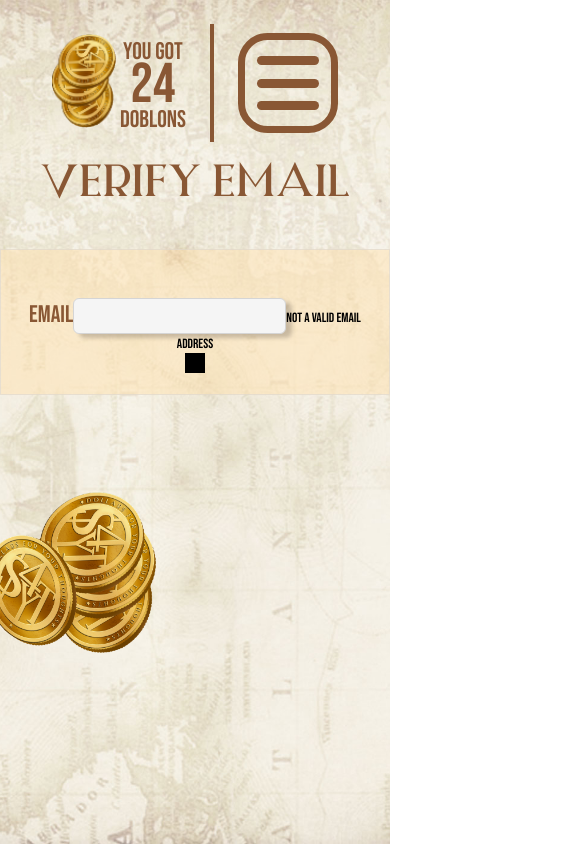
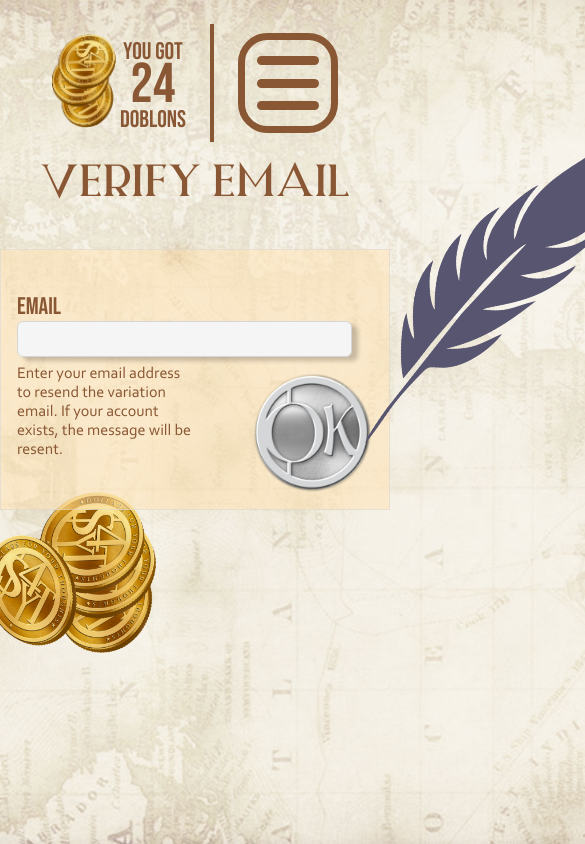
Before and after one commit to buildingu/s4yt_fe_2024, a React (Create React App) app: page /register/verify-email in a window 390 px wide. Shown: the top 844 px of the page, 585 px wide, since content can reach past the window. Built offline with nearby package versions, Linux system fonts and the light colour scheme.

Commit message:
Register from Spinner(loader) styles, global form styles has been added for other forms, and resend verify email form completed.

```diff
--- a/src/components/forms/user/index.tsx
+++ b/src/components/forms/user/index.tsx
@@ -98,13 +98,13 @@ const UserForm: React.FC<Props> = ({
       //  ...(user.id && { ...user }),
     });
 
-  useEffect(() => {
-    console.log("currentData", currentData);
-  }, [currentData]);
+  // useEffect(() => {
+  //   console.log("currentData", currentData);
+  // }, [currentData]);
 
-  useEffect(() => {
-    console.log("formOptions", formOptions);
-  }, [formOptions]);
+  // useEffect(() => {
+  //   console.log("formOptions", formOptions);
+  // }, [formOptions]);
 
   // useEffect(() => {
   //   console.log("form", form);
@@ -251,7 +251,7 @@ const UserForm: React.FC<Props> = ({
             autoComplete="off"
             required
           />
-          <small>Not a valid email address</small>
+          <small className="formError">Not a valid email address</small>
         </div>
 
         {/* This is for the register. */}
@@ -273,7 +273,9 @@ const UserForm: React.FC<Props> = ({
                 maxLength={24}
                 required
               />
-              <small>Must be between 8 and 24 characters</small>
+              <small className="formError">
+                Must be between 8 and 24 characters
+              </small>
             </div>
             <div role="presentation">
               <label htmlFor="password_confirmation">
@@ -291,7 +293,7 @@ const UserForm: React.FC<Props> = ({
                 maxLength={24}
                 required
               />
-              <small>Passwords do not match</small>
+              <small className="formError">Passwords do not match</small>
             </div>
           </span>
         )}
@@ -496,7 +498,7 @@ const UserForm: React.FC<Props> = ({
           <Link to="/login" className="fade move">
             Already have a account?
           </Link>
-          <button type="submit" disabled={form.processing} />
+          <button type="submit" className="okBtn" disabled={form.processing} />
         </div>
       </form>
     </>
--- a/src/components/forms/user/styles.module.css
+++ b/src/components/forms/user/styles.module.css
@@ -1,9 +1,4 @@
 /* TODO: Two different css files for register and profile...? */
-:root {
-  --_error: #ff3939;
-}
-/* TODO: Make better default styles...? */
-
 .detail {
   font-size: 20px;
   color: var(--pbrown);
@@ -76,31 +71,18 @@
   width: 100%;
   line-height: 2;
 }
-.form div input:disabled,
-.form div select:disabled {
-  opacity: 0.9;
-}
 .form > div:nth-of-type(5) select {
   max-width: 35.8%;
 }
 
 .form div small {
   position: absolute;
-  font-family: Arial;
-  font-weight: 700;
-  white-space: nowrap;
-}
-.form div small:not(.notFoundMsg) {
-  display: none;
-  position: absolute;
   bottom: -6px;
-  padding: 5px;
-  font-size: 10px;
-  color: var(--white);
-  background: var(--_error);
 }
 .form div small.notFoundMsg {
   bottom: -19px;
+  font-family: Arial;
+  font-weight: 700;
   font-size: 11px;
   color: var(--black);
 }
@@ -109,15 +91,6 @@
 }
 .form div:nth-of-type(5) small.notFoundMsg {
   left: 97px;
-}
-.form div input[data-valid="false"],
-.form div select[data-valid="false"]
-/* .error  */ {
-  border: 1px solid var(--_error);
-}
-.form div input[data-valid="false"] + small,
-.form span:first-of-type div input[matching-passwords="false"] + small {
-  display: block;
 }
 .form > div:nth-of-type(2) input[data-valid="false"] + small,
 .form span:first-of-type div:first-of-type input[data-valid="false"] + small {
@@ -139,35 +112,40 @@
   margin-right: 1rem;
 }
 
-.form div button {
-  position: relative;
-  width: 120px;
-  height: 120px;
-  background: url("../../../static/ok-btn-normal.png") no-repeat center
-    center/contain;
-  border-radius: 60px 60px;
-  cursor: pointer;
+.form div :global(.spinner) {
+  position: absolute;
+  top: 10px;
 }
-.form div button:before {
-  position: absolute;
-  bottom: 30px;
-  right: -220px;
-  width: 200px;
-  height: 341px;
-  background: url("../../../static/feather.png") no-repeat center center/contain;
-  transform: rotate(10deg);
-  content: "";
+.form span:nth-of-type(3) div :global(.spinner) {
+  right: 29px;
 }
-.form div button:hover {
-  background: url("../../../static/ok-btn-hover.png") no-repeat center
-    center/contain;
+.form > div:nth-of-type(5) :global(.spinner) {
+  left: 315px;
 }
-.form div button:active {
-  background: url("../../../static/ok-btn-press.png") no-repeat center
-    center/contain;
+@media screen and (min-width: 759px) and (max-width: 788px) {
+  .form > div:nth-of-type(5) :global(.spinner) {
+    left: 305px;
+  }
 }
-.form div button[disabled] {
-  opacity: 0.35;
+@media screen and (min-width: 735px) and (max-width: 758px) {
+  .form > div:nth-of-type(5) :global(.spinner) {
+    left: 295px;
+  }
+}
+@media screen and (min-width: 701px) and (max-width: 734px) {
+  .form > div:nth-of-type(5) :global(.spinner) {
+    left: 285px;
+  }
+}
+@media screen and (min-width: 677px) and (max-width: 700px) {
+  .form > div:nth-of-type(5) :global(.spinner) {
+    left: 275px;
+  }
+}
+@media screen and (min-width: 626px) and (max-width: 676px) {
+  .form > div:nth-of-type(5) :global(.spinner) {
+    left: 260px;
+  }
 }
 
 @media screen and (min-width: 626px) and (max-width: 707px) {
@@ -199,6 +177,14 @@
   }
   .form span div:first-child {
     margin-right: 0;
+  }
+
+  .form div :global(.spinner) {
+    top: 39px;
+  }
+  .form > div:nth-of-type(5) :global(.spinner) {
+    right: 29px;
+    left: auto;
   }
 
   .form div input + small,
--- a/src/components/loaders/spinner/Spinner.tsx
+++ b/src/components/loaders/spinner/Spinner.tsx
@@ -10,7 +10,7 @@ const Spinner: React.FC<Props> = ({ size, style }) => {
     <span
       role="status"
       aria-label="Loading"
-      className={s.spinner}
+      className={`spinner ${s.loader}`}
       style={{ ...(size && { width: size, height: size }), ...style }}
     />
   );
--- a/src/components/loaders/spinner/styles.module.css
+++ b/src/components/loaders/spinner/styles.module.css
@@ -1,4 +1,4 @@
-.spinner {
+.loader {
   display: block;
   border: solid 3px #9c9c9c;
   border-top: solid 3px #242424;
--- a/src/index.css
+++ b/src/index.css
@@ -33,6 +33,7 @@ html {
   --sBeige: #ffe2b0;
   --black: #2c2c2c;
   --white: #f5f5f5;
+  --form-red: #ff3939;
 
   /* TODO: Use everywhere. */
   --heading-42: 42px;
@@ -70,6 +71,10 @@ a {
   color: inherit;
 }
 
+:disabled {
+  cursor: not-allowed;
+}
+
 label {
   font-size: 1.5rem;
   color: var(--pbrown);
@@ -91,13 +96,33 @@ select {
   background: var(--white) url("./static/caret-down.svg") no-repeat
     calc(100% - 6px);
 }
-/* FIXME: Should be focus but, focus works like blur and doesn't work right. */
+/* FIXME: Should be focus, but focus works like blur and doesn't work right. */
 select:active:not(select:disabled) {
   background: var(--white) url("./static/caret-up.svg") no-repeat
     calc(100% - 6px);
 }
-:disabled {
-  cursor: not-allowed;
+input:disabled,
+select:disabled {
+  opacity: 0.9;
+}
+small.formError {
+  display: none;
+  font-family: Arial;
+  font-size: 10px;
+  font-weight: 700;
+  white-space: nowrap;
+  padding: 5px;
+  color: var(--white);
+  background-color: var(--form-red);
+}
+input[data-valid="false"],
+select[data-valid="false"]
+/* .error  */ {
+  border: 1px solid var(--form-red) !important;
+}
+input[data-valid="false"] + small.formError,
+input[matching-passwords="false"] + small.formError {
+  display: block;
 }
 
 /* TODO: Find all button usages and take out the syles that were overriding the dafualt */
@@ -106,6 +131,34 @@ button {
   padding: 0;
   background-color: inherit;
   cursor: pointer;
+}
+/* TODO: Use everywhere. */
+button.okBtn {
+  position: relative;
+  width: 120px;
+  height: 120px;
+  background: url("./static/ok-btn-normal.png") no-repeat center/contain;
+  border-radius: 60px 60px;
+  cursor: pointer;
+}
+button.okBtn:before {
+  content: "";
+  position: absolute;
+  bottom: 30px;
+  right: -220px;
+  width: 200px;
+  height: 341px;
+  background: url("./static/feather.png") no-repeat center/contain;
+  transform: rotate(10deg);
+}
+button.okBtn:hover {
+  background: url("./static/ok-btn-hover.png") no-repeat center/contain;
+}
+button.okBtn:active {
+  background: url("./static/ok-btn-press.png") no-repeat center/contain;
+}
+button.okBtn[disabled] {
+  opacity: 0.35;
 }
 
 /* Use for clickable elements that doesn't have hover and active states. */
--- a/src/views/register/verifyEmail/index.tsx
+++ b/src/views/register/verifyEmail/index.tsx
@@ -50,7 +50,6 @@ const VerifyEmail: React.FC<Props> = ({ sendVerifyEmail, setNotification }) => {
           display: true,
           error: false,
           content:
-            // TODO: Message for the register should be different
             "Lastly, to complete the registration process, please check your inbox to verify your email. In case you don't find it there, please check your spam folder.",
           close: false,
           duration: 0,
@@ -70,9 +69,10 @@ const VerifyEmail: React.FC<Props> = ({ sendVerifyEmail, setNotification }) => {
   };
 
   return (
+    // TODO: coins1
     <Layout addCoins="coins1" style={{ maxWidth: "600px" }}>
       <Header title="Verify Email" />
-      <Content style={{ paddingTop: "3rem" }}>
+      <Content>
         <form
           id="verifyEmailForm"
           onSubmit={(e) => submit(e)}
@@ -96,14 +96,20 @@ const VerifyEmail: React.FC<Props> = ({ sendVerifyEmail, setNotification }) => {
               autoComplete="off"
               required
             />
-            <small>Not a valid email address</small>
+            <small className="formError">Not a valid email address</small>
           </div>
 
-          <button
-            style={{ width: "20px", height: "20px", backgroundColor: "black" }}
-            type="submit"
-            disabled={form.processing}
-          />
+          <div>
+            <p>
+              Enter your email address to resend the variation email. If your
+              account exists, the message will be resent.
+            </p>
+            <button
+              type="submit"
+              className="okBtn"
+              disabled={form.processing}
+            />
+          </div>
         </form>
       </Content>
     </Layout>
--- a/src/views/register/verifyEmail/styles.module.css
+++ b/src/views/register/verifyEmail/styles.module.css
@@ -0,0 +1,50 @@
+.form {
+  position: relative;
+  padding: 26px 0 0 34px;
+}
+
+.form div:first-child {
+  display: flex;
+  flex-direction: column;
+  text-align: left;
+  position: relative;
+  width: 100%;
+  max-width: 335px;
+}
+
+.form div input {
+  width: 100%;
+}
+
+.form div small:global(.formError) {
+  width: fit-content;
+  margin-top: 6px;
+}
+
+.form div:last-child {
+  display: grid;
+  grid-template-columns: 50% auto;
+  max-width: 437px;
+}
+.form div:last-child button {
+  justify-self: flex-end;
+}
+.form div:last-child p {
+  font-family: "Corbel", Arial;
+  color: var(--pbrown);
+  text-align: left;
+  height: fit-content;
+  margin-top: 0.5rem;
+}
+
+@media screen and (max-width: 494px) {
+  .form div:last-child button {
+    margin-top: 1rem;
+  }
+}
+
+@media screen and (max-width: 403px) {
+  .form {
+    padding: 26px 0 0 0;
+  }
+}
```
